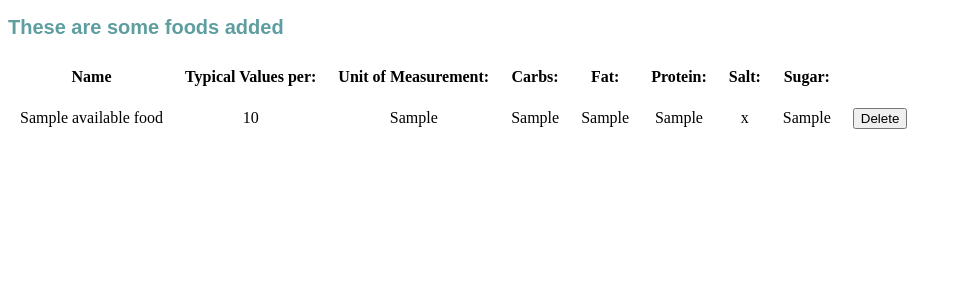
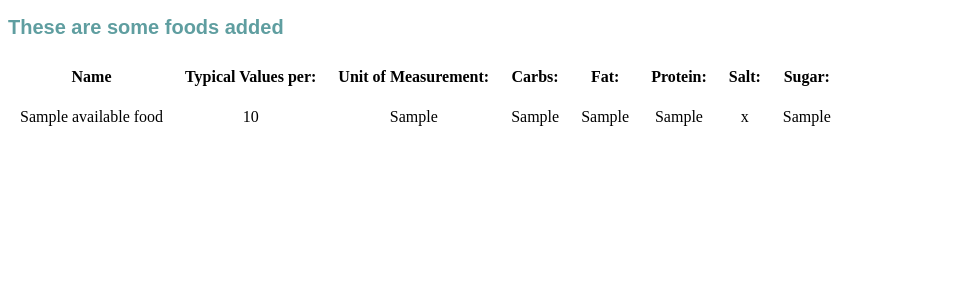
Before and after one commit to FilipCondac/myapp, a Node server app: template views/list.ejs in a window 1280 px wide. Shown: the part 112-412 px from the top of the page, without its empty margins (0-962 px from the left). Run offline with Node 20, Linux system fonts and the light colour scheme; the template is opened without the code that fills it: most values are stand-ins (such as "Sample title", 1, 10 or a date in 2020).

Commit message:
Fixed error

```diff
--- a/views/list.ejs
+++ b/views/list.ejs
@@ -30,12 +30,7 @@
         <td><%=food.foodProtein%></td>
         <td><%=food.foodSalt%></td>
         <td><%=food.foodSugar%></td>
-        <!-- Form that sends data about the item chosen to delete -->
-        <td><form method="POST" action="/delete">
-          <input type="hidden" name="foodUser" value=<%= food.foodUser %> />
-          <input type="hidden" name="foodID" value=<%= food.foodID %> />
-          <input type="submit" value="Delete">
-      </td>
+
       </tr>
       <% }) %>
     </form>
```
